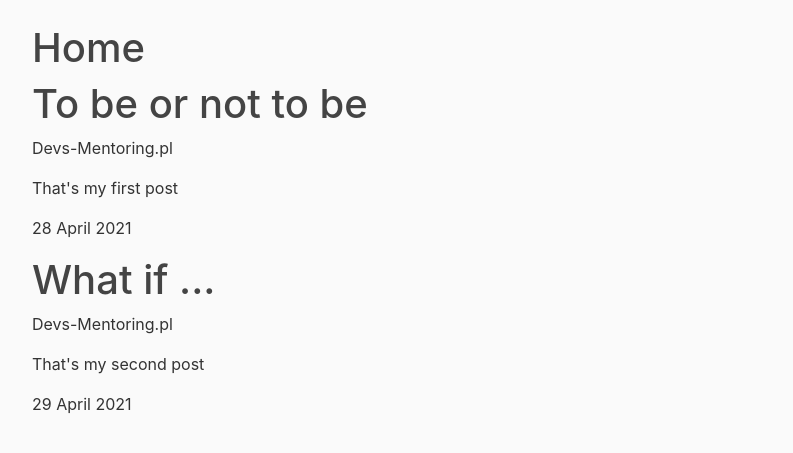
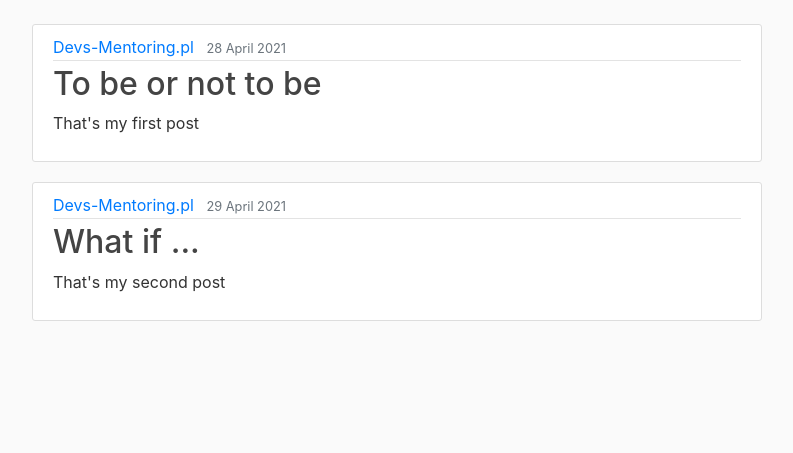
Before and after one commit to MGasiorowskii/Django_Mentoring, a Django app: page / in a window 1280 px wide. Shown: the part 56-509 px from the top of the page, without its empty margins (53-846 px from the left). Run offline with Django 4.2, Linux system fonts and the light colour scheme; some libraries are stand-ins or nearby versions.

Commit message:
feat: add better view of posts in home page

```diff
--- a/first_project/blog/templates/blog/base.html
+++ b/first_project/blog/templates/blog/base.html
@@ -29,8 +29,8 @@
                 </button>
                 <div class="collapse navbar-collapse" id="navbarToggle">
                     <div class="navbar-nav mr-auto">
-                        <a class="nav-item nav-link" href="/">Home</a>
-                        <a class="nav-item nav-link" href="/about">About</a>
+                        <a class="nav-item nav-link" href="{% url 'blog-home' %}">Home</a>
+                        <a class="nav-item nav-link" href="{% url 'blog-about' %}">About</a>
                     </div>
                     <!-- Navbar Right Side -->
                     <div class="navbar-nav">
@@ -41,10 +41,13 @@
             </div>
         </nav>
     </header>
-
-    <div class="container">
-        {% block content %}{% endblock %}
+<main role="main" class="container">
+    <div class="row">
+        <div class="col-md-8">
+            {% block content %}{% endblock %}
+        </div>
     </div>
+</main>
     <!-- Optional JavaScript -->
     <!-- jQuery first, then Popper.js, then Bootstrap JS -->
     <script src="https://code.jquery.com/jquery-3.3.1.slim.min.js" integrity="sha384-q8i/X+965DzO0rT7abK41JStQIAqVgRVzpbzo5smXKp4YfRvH+8abtTE1Pi6jizo" crossorigin="anonymous"></script>
--- a/first_project/blog/templates/blog/home.html
+++ b/first_project/blog/templates/blog/home.html
@@ -1,10 +1,15 @@
 {% extends 'blog/base.html' %}
 {% block content %}
-<h1>Home</h1>
-{% for post in posts %}
-<h1>{{ post.title }}</h1>
-<p>{{ post.author }}</p>
-<p>{{ post.content }}</p>
-<p>{{ post.date }}</p>
-{% endfor %}
-{% endblock %}
+    {% for post in posts %}
+        <article class="media content-section">
+            <div class="media-body">
+                <div class="article-metadata">
+                    <a class="mr-2" href="#">{{ post.author }}</a>
+                    <small class="text-muted">{{ post.date }}</small>
+                </div>
+                <h2><a class="article-title" href="#">{{ post.title }}</a></h2>
+                <p class="article-content">{{ post.content }}</p>
+            </div>
+        </article>
+    {% endfor %}
+{% endblock %}%}
```
